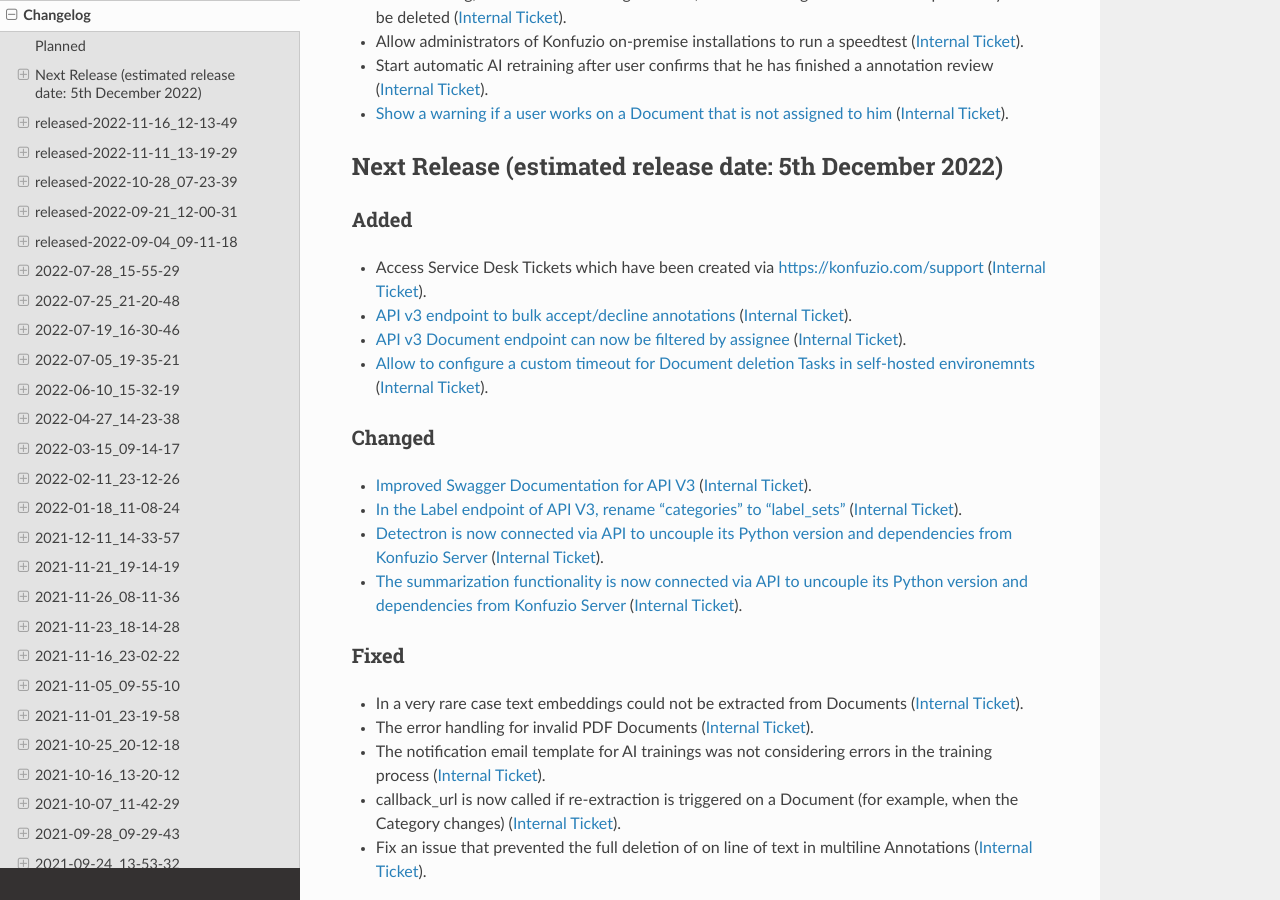
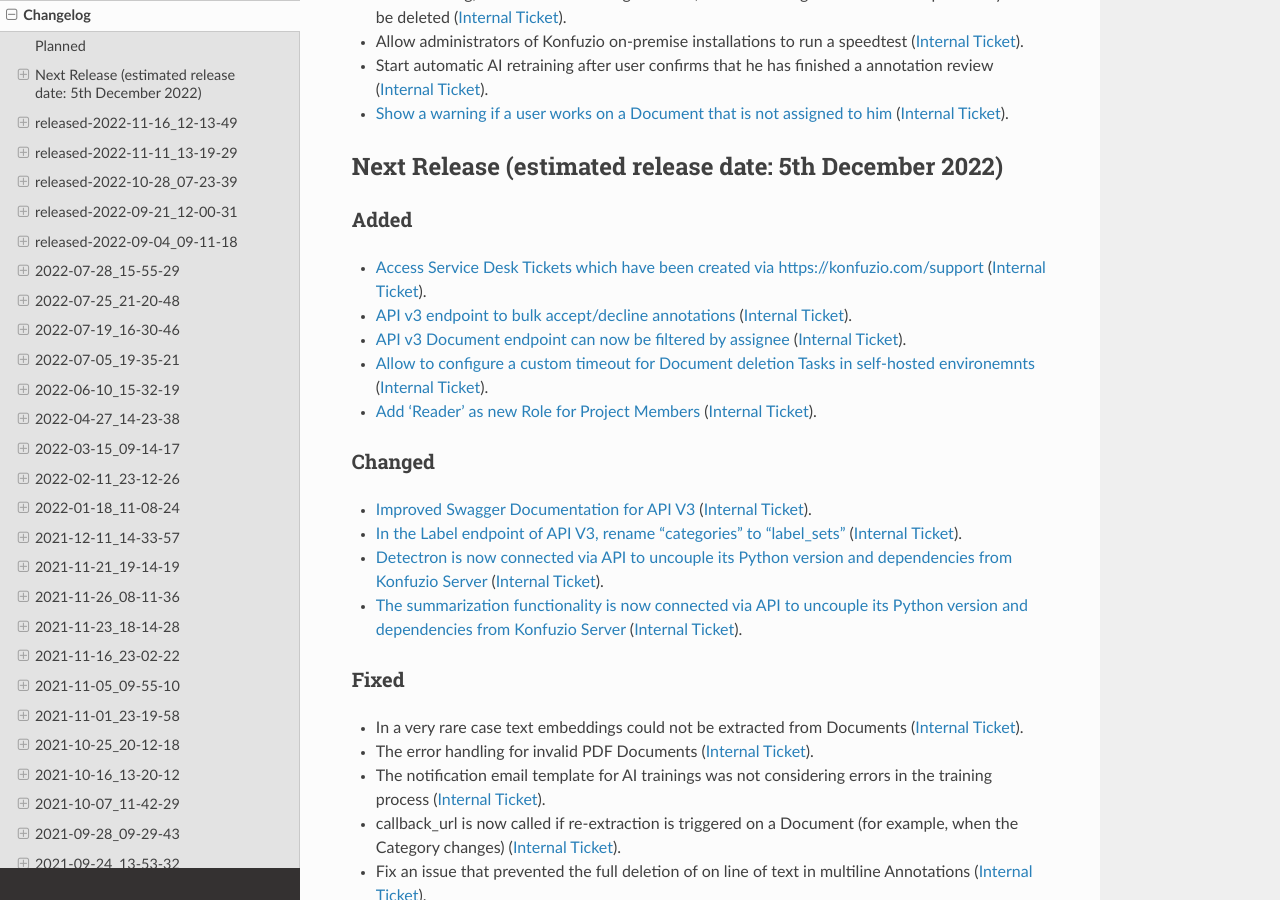
Before and after one commit to konfuzio-ai/konfuzio-sdk, a Sphinx documentation site: the page built from docs/web/changelog_app.md, in a window 1280 px wide and 900 px high, scrolled down 858 px. Built offline with Sphinx 7.4.7 and the Read the Docs theme 2.0.0, drawn with Linux system fonts in a browser that asks for light colours.

Commit message:
Update changelog_app.md

```diff
--- a/docs/web/changelog_app.md
+++ b/docs/web/changelog_app.md
@@ -42,10 +42,11 @@
 ## Next Release (estimated release date: 5th December 2022)
 
 ### Added
-- Access Service Desk Tickets which have been created via https://konfuzio.com/support ([Internal Ticket](https://git.konfuzio.com/konfuzio/objectives/-/issues/9923)).
+- [Access Service Desk Tickets which have been created via https://konfuzio.com/support](https://help.konfuzio.com/modules/servicedesk/index.html) ([Internal Ticket](https://git.konfuzio.com/konfuzio/objectives/-/issues/9923)).
 - [API v3 endpoint to bulk accept/decline annotations](https://app.konfuzio.com/v3/swagger/#/documents/documents_update_annotations_partial_update) ([Internal Ticket](https://git.konfuzio.com/konfuzio/objectives/-/issues/9726)).
 - [API v3 Document endpoint can now be filtered by assignee](https://app.konfuzio.com/v3/swagger/#/documents/documents_list) ([Internal Ticket](https://git.konfuzio.com/konfuzio/objectives/-/issues/10052)).
 - [Allow to configure a custom timeout for Document deletion Tasks in self-hosted environemnts](https://dev.konfuzio.com/web/on_premises.html#id7) ([Internal Ticket](https://git.konfuzio.com/konfuzio/objectives/-/issues/10044)).
+- [Add 'Reader' as new Role for Project Members](https://help.konfuzio.com/modules/members/index.html#detailed-permissions-of-available-roles) ([Internal Ticket](https://git.konfuzio.com/konfuzio/objectives/-/issues/9868)).
 
 ### Changed
 - [Improved Swagger Documentation for API V3](https://app.konfuzio.com/v3/swagger/) ([Internal Ticket](https://git.konfuzio.com/konfuzio/objectives/-/issues/9554)).
```
